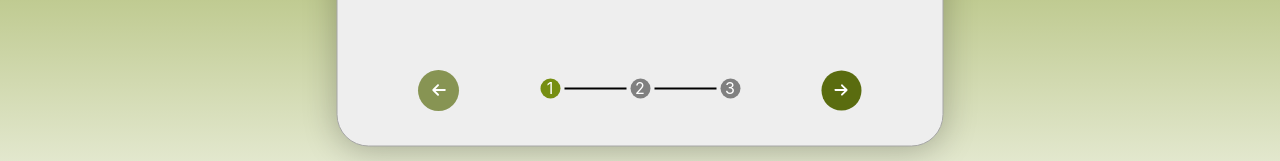
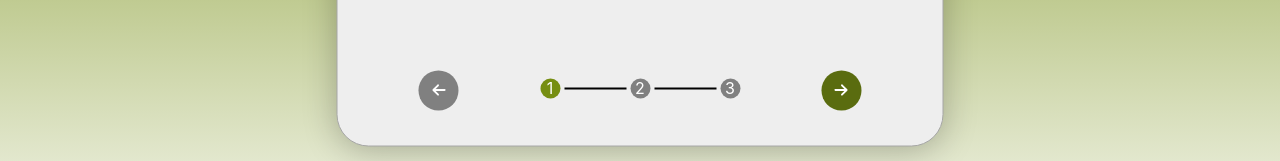
Before and after one commit to Alex-mant/P14_Mantione_Alexandre, a React (Create React App) app in the folder new-version/: page /home in a window 1280 px wide. In both pictures the pointer is over the button 438 px from the left and 548 px from the top of the page. Shown: the part 458-619 px from the top of the page. Built offline with nearby package versions, Linux system fonts and the light colour scheme; the HTML template or start-up script is replaced by a standard one.

Commit message:
fix: formulary prev-button disabled on step1

```diff
--- a/new-version/src/index.scss
+++ b/new-version/src/index.scss
@@ -126,16 +126,16 @@ a.navLink {
           transform: scale(1.025);
         }
       }
+      .disabled{
+        background-color: grey;
+        &:hover{
+          transform: unset;
+          background-color: grey;
+        }
+      }
     }
     .arrow-Btn{
       margin-top: 2px;
-    }
-    .disabled{
-      background-color: grey;
-      &:hover{
-        transform: unset;
-        background-color: grey;
-      }
     }
     .form_title {
       text-align: center;
```
